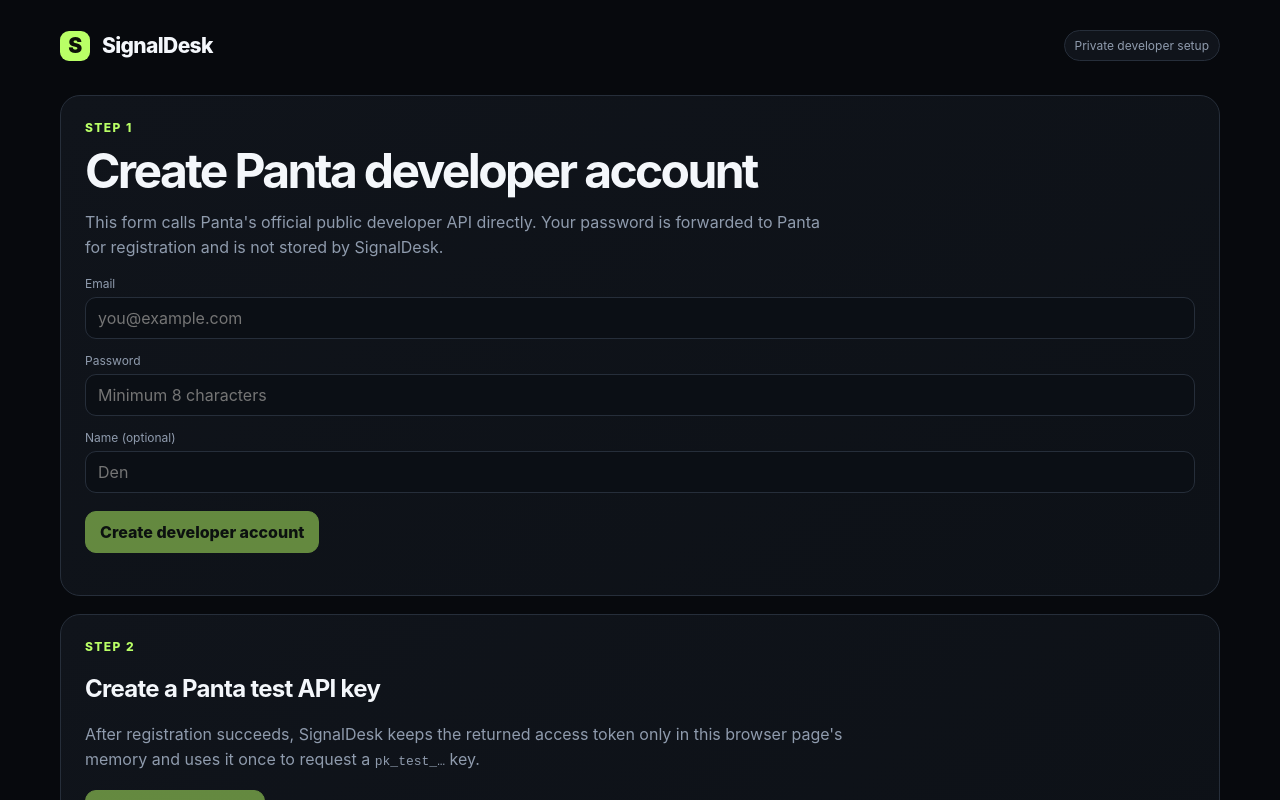
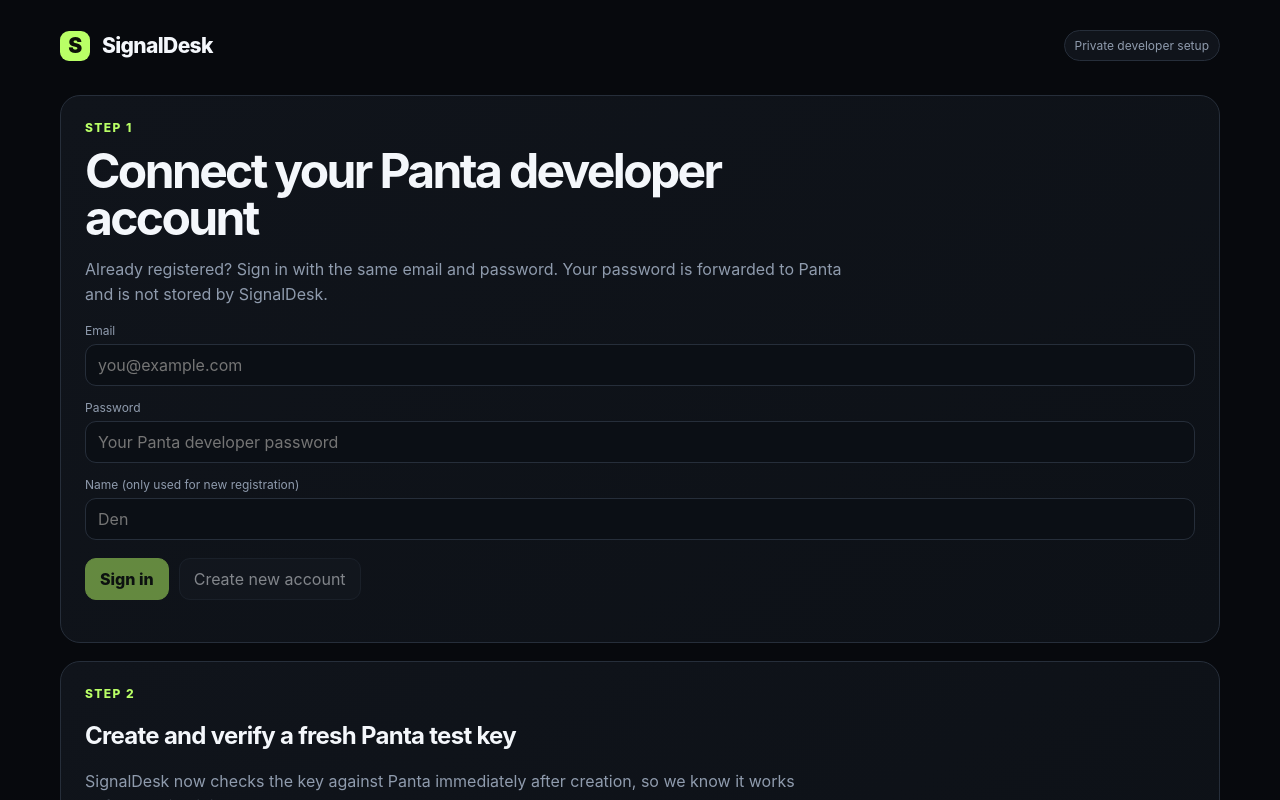
Before and after one commit to Dekarpp/Signaldesk, a Next.js app: page /setup in a window 1280 px wide. Shown: the top 800 px of the page. Built offline with nearby package versions, Linux system fonts and the light colour scheme.

Commit message:
feat: add login and verified key setup flow

```diff
--- a/src/app/setup/page.tsx
+++ b/src/app/setup/page.tsx
@@ -2,23 +2,8 @@
 
 import {useState} from "react";
 
-type RegisterResult = {
-  userId?: string;
-  email?: string;
-  name?: string;
-  access?: string;
-  refresh?: string;
-  error?: string;
-};
-
-type KeyResult = {
-  id?: string;
-  prefix?: string;
-  env?: string;
-  secret?: string;
-  createdAt?: string;
-  error?: string;
-};
+type AuthResult = {access?: string; error?: string};
+type KeyResult = {secret?: string; verified?: boolean; verifyError?: string | null; error?: string};
 
 export default function SetupPage() {
   const [email, setEmail] = useState("");
@@ -26,42 +11,48 @@
   const [name, setName] = useState("");
   const [access, setAccess] = useState("");
   const [key, setKey] = useState("");
-  const [registering, setRegistering] = useState(false);
-  const [creatingKey, setCreatingKey] = useState(false);
+  const [verified, setVerified] = useState<boolean | null>(null);
+  const [busy, setBusy] = useState(false);
   const [message, setMessage] = useState("");
   const [error, setError] = useState("");
 
-  async function register() {
-    setRegistering(true);
+  async function auth(mode: "register" | "login") {
+    setBusy(true);
     setMessage("");
     setError("");
     setKey("");
+    setVerified(null);
 
     try {
-      const response = await fetch("/api/panta-register", {
+      const endpoint = mode === "register" ? "/api/panta-register" : "/api/panta-login";
+      const response = await fetch(endpoint, {
         method: "POST",
         headers: {"Content-Type": "application/json"},
         body: JSON.stringify({email, password, name}),
       });
-      const data: RegisterResult = await response.json();
+      const data: AuthResult = await response.json();
       if (!response.ok || !data.access) {
-        throw new Error(data.error ?? "Registration failed.");
+        throw new Error(data.error ?? (mode === "register" ? "Registration failed." : "Login failed."));
       }
 
       setAccess(data.access);
       setPassword("");
-      setMessage("Panta developer account created. Now create a test API key.");
+      setMessage(mode === "register"
+        ? "Developer account created. Now create a fresh test API key."
+        : "Signed in. Now create a fresh test API key.");
     } catch (err) {
-      setError(err instanceof Error ? err.message : "Registration failed.");
+      setError(err instanceof Error ? err.message : "Authentication failed.");
     } finally {
-      setRegistering(false);
+      setBusy(false);
     }
   }
 
   async function createKey() {
-    setCreatingKey(true);
+    setBusy(true);
     setMessage("");
     setError("");
+    setKey("");
+    setVerified(null);
 
     try {
       const response = await fetch("/api/panta-create-key", {
@@ -75,18 +66,26 @@
       }
 
       setKey(data.secret);
-      setMessage("API key created. Copy it now — Panta only shows the full secret once.");
+      setVerified(Boolean(data.verified));
+
+      if (data.verified) {
+        setMessage("API key created and verified against Panta. Copy this key into Vercel.");
+      } else {
+        setError(`Panta created the key, but immediately rejected it: ${data.verifyError ?? "authentication required or invalid"}`);
+      }
     } catch (err) {
       setError(err instanceof Error ? err.message : "API key creation failed.");
     } finally {
-      setCreatingKey(false);
+      setBusy(false);
     }
   }
 
   async function copyKey() {
     if (!key) return;
     await navigator.clipboard.writeText(key);
-    setMessage("Copied. Save it somewhere secure, then add it to Vercel as PANTA_API_KEY.");
+    setMessage(verified
+      ? "Verified key copied. Replace PANTA_API_KEY in Vercel with this exact value."
+      : "Key copied, but it did not verify. Do not use it in Vercel yet.");
   }
 
   return (
@@ -101,9 +100,9 @@
 
       <section className="setupCard">
         <div className="eyebrow">Step 1</div>
-        <h1 className="setupTitle">Create Panta developer account</h1>
+        <h1 className="setupTitle">Connect your Panta developer account</h1>
         <p className="sub">
-          This form calls Panta's official public developer API directly. Your password is forwarded to Panta for registration and is not stored by SignalDesk.
+          Already registered? Sign in with the same email and password. Your password is forwarded to Panta and is not stored by SignalDesk.
         </p>
 
         <label>Email</label>
@@ -120,13 +119,13 @@
         <input
           className="input"
           type="password"
-          autoComplete="new-password"
+          autoComplete="current-password"
           value={password}
           onChange={(e) => setPassword(e.target.value)}
-          placeholder="Minimum 8 characters"
+          placeholder="Your Panta developer password"
         />
 
-        <label>Name <span className="small">(optional)</span></label>
+        <label>Name <span className="small">(only used for new registration)</span></label>
         <input
           className="input"
           value={name}
@@ -137,34 +136,41 @@
         <div className="controls">
           <button
             className="btn primary"
-            onClick={register}
-            disabled={registering || !email || password.length < 8}
+            onClick={() => auth("login")}
+            disabled={busy || !email || password.length < 8}
           >
-            {registering ? "Creating account…" : "Create developer account"}
+            {busy ? "Working…" : "Sign in"}
+          </button>
+          <button
+            className="btn"
+            onClick={() => auth("register")}
+            disabled={busy || !email || password.length < 8}
+          >
+            Create new account
           </button>
         </div>
       </section>
 
       <section className="setupCard">
         <div className="eyebrow">Step 2</div>
-        <h2>Create a Panta test API key</h2>
+        <h2>Create and verify a fresh Panta test key</h2>
         <p className="sub">
-          After registration succeeds, SignalDesk keeps the returned access token only in this browser page's memory and uses it once to request a <code>pk_test_…</code> key.
+          SignalDesk now checks the key against Panta immediately after creation, so we know it works before putting it into Vercel.
         </p>
 
         <div className="controls">
           <button
             className="btn primary"
             onClick={createKey}
-            disabled={creatingKey || !access}
+            disabled={busy || !access}
           >
-            {creatingKey ? "Creating key…" : "Create test API key"}
+            {busy ? "Working…" : "Create & verify test API key"}
           </button>
         </div>
 
         {key && (
           <div className="secretBox">
-            <div className="small">PANTA_API_KEY</div>
+            <div className="small">PANTA_API_KEY {verified ? "· VERIFIED" : "· NOT VERIFIED"}</div>
             <code>{key}</code>
             <button className="btn" onClick={copyKey}>Copy key</button>
           </div>
@@ -175,7 +181,7 @@
       {error && <div className="error">{error}</div>}
 
       <section className="notice">
-        <strong>Security:</strong> do not send the password or API key in chat. After copying the key, store it in your deployment secrets. Refreshing this page clears the access token and displayed key from page memory.
+        <strong>Security:</strong> do not send your password or API key in chat. Refreshing this page clears the access token and displayed key from page memory.
       </section>
 
       <footer className="footer">
```
